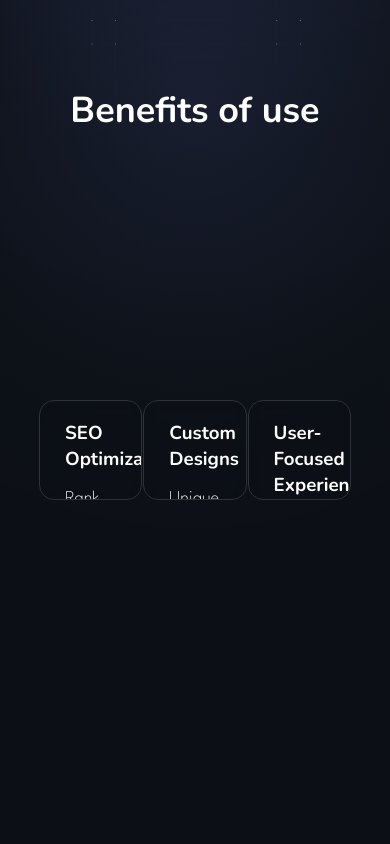
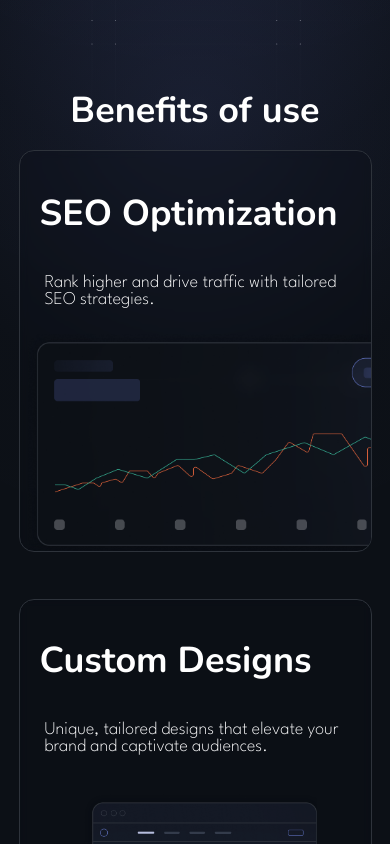
Before and after one commit to WillCBurroughs/bcsolutions, a React (Create React App) app: page / in a window 390 px wide. Shown: the part 800-1644 px from the top of the page. Built offline with nearby package versions, Linux system fonts and the light colour scheme.

Commit message:
Good progress on mobile section benefits

```diff
--- a/src/components/atoms/BenefitCardMobile.js
+++ b/src/components/atoms/BenefitCardMobile.js
@@ -3,18 +3,14 @@ import '../../index.css'
 
 function BenefitCardMobile(props) {
   return (
-    <div className='BenefitCardDesktop'>
-        <h3 className='HeaderBenefitsCard'>
+    <div className='BenefitsCardMobile'>
+        <h3 className='BenefitsHeaderMobile'>
             {props.headerText}
         </h3>
-        <p className='ParagraphBenefitsCard'>
+        <p className='ParagraphBenefitsCardMobile'>
             {props.paragraphText}
         </p>
         <img src={props.imageSRC} className= {props.imgClass} alt=""/>
-        <div className="bottomDecorations" id = {props.decorationID}>
-            <div className="bottomLeftDecoration"></div>
-            <div className="bottomRightDecoration"></div>
-        </div>
     </div>
   );
 }
--- a/src/components/molecules/BenefitsMobile.js
+++ b/src/components/molecules/BenefitsMobile.js
@@ -7,7 +7,7 @@ import ThirdBenefit from '../../images/ThirdBenefit.png';
 
 function BenefitsMobile() {
   return (
-    <div className='BenefitsDesktop'>
+    <div className='BenefitsMobile'>
         <BenefitCardMobile
             headerText = "SEO Optimization"
             paragraphText = "Rank higher and drive traffic with tailored SEO strategies."
@@ -18,7 +18,7 @@ function BenefitsMobile() {
             headerText = "Custom Designs"
             paragraphText = "Unique, tailored designs that elevate your brand and captivate audiences."
             imageSRC = {SecondBenefit}
-            imgClass = "SecondBenefit"
+            imgClass = "SecondBenefitMobile"
             decorationID = "secondBenefit"
         />
         <BenefitCardMobile
--- a/src/index.css
+++ b/src/index.css
@@ -297,7 +297,7 @@ code {
   }
 }
 
-.BenefitsHeader {
+.BenefitsHeader, .BenefitsHeaderMobile {
   font-family: "Nunito";
   font-size: 36px;
   color: white;
@@ -305,7 +305,11 @@ code {
   font-weight: medium;
 }
 
-.BenefitCardDesktop {
+.BenefitsHeaderMobile {
+  margin-left: 20px;
+}
+
+.BenefitCardDesktop, .BenefitsCardMobile {
   height: 25vw;
   width: 26vw;
   color: white;
@@ -316,16 +320,26 @@ code {
   backdrop-filter: blur(5px);
 }
 
-.BenefitCardDesktop h3{
+.BenefitsCardMobile {
+  width: 90%;
+  height: 400px;
+  flex-direction: column;
+  align-items: center;
+  align-content: center;
+  gap: 20px;
+}
+
+.BenefitCardDesktop, .BenefitsCardMobile h3{
   font-family: "Nunito";
 }
 
-.BenefitCardDesktop p{
+.BenefitCardDesktop, .BenefitsCardMobile p{
   font-family: "League Spartan";
 }
 
+/* Find place */
 
-.BenefitsDesktop {
+.BenefitsDesktop, .BenefitsMobile {
     position: absolute;
     top: 1500px;
     height: 600px;
@@ -335,6 +349,15 @@ code {
     display: flex;
     justify-content: space-between;
     padding: 20px;
+}
+
+.BenefitsMobile {
+  flex-direction: column;
+  align-items: center;
+  position: absolute;
+  top: 1600px;
+  height: 1300px;
+  width: 100%;
 }
 
 .bottomDecorations {
@@ -369,12 +392,16 @@ code {
   top: 0px;
 }
 
-.ParagraphBenefitsCard {
+.ParagraphBenefitsCard, .ParagraphBenefitsCardMobile {
   position: relative;
   left: 25px;
   width: 21vw;
   font-weight: 200;
   font-size: 18px;
+}
+
+.ParagraphBenefitsCardMobile {
+  width: 90%;
 }
 
 .FirstBenefit {
@@ -387,8 +414,13 @@ code {
   height: 55%;
 }
 
-.SecondBenefit{
+.SecondBenefit {
   margin-left: 3vw;
+  width: 77%;
+}
+
+.SecondBenefitMobile{
+  margin-left: 7vw;
   width: 77%;
 }
 
```
